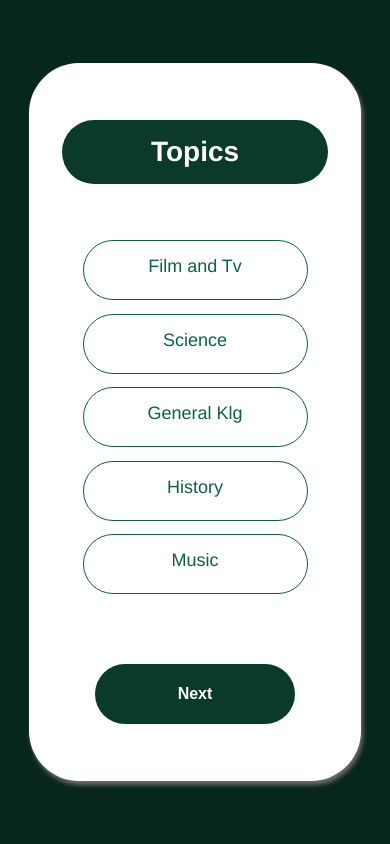
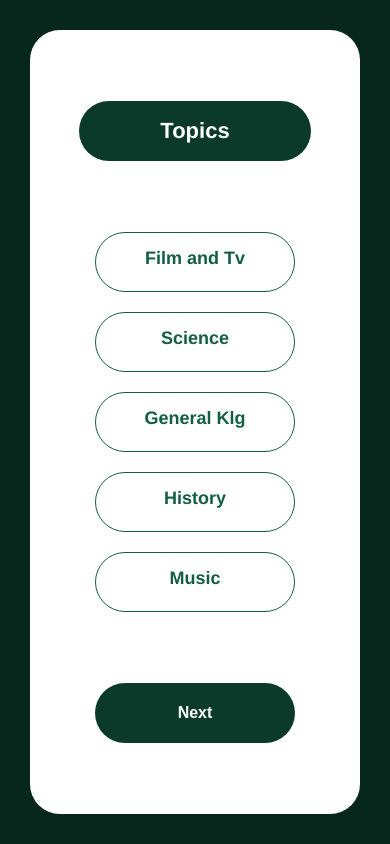
Before and after one commit to Felicien-Amafin/Javascript-Quiz-app, a plain HTML site: page dist/index.html in a window 390 px wide. Both pictures are taken after a click on the button "Play". Drawn offline with Linux system fonts and the light colour scheme.

Commit message:
Applied style to settings Pages including media queries breakpoints

```diff
--- a/dist/index.html
+++ b/dist/index.html
@@ -7,8 +7,8 @@
     <link rel="stylesheet" href="./css/style.css">
     <script type="module" src="../src/js/index.js" defer></script>
 </head>
-<body class ="flex">
-    <main id="app" class="flex">
+<body>
+    <main id="app">
         <section id="page">
 
         </section>
--- a/src/js/homePage.js
+++ b/src/js/homePage.js
@@ -20,9 +20,9 @@ export class HomePage {
         //Add Ids and className to UpdateUI function
         UpdateUI.applyStyle(
             [
-                [ 'app', [ 'app-p-relat'] ],
+                [ 'app', [ 'app'] ],
                 [ 'page', [ 'page'] ],
-                [ 'overlay', [ 'flex','flex__gap100', 'overlay'] ],
+                [ 'overlay', [ 'flex', 'flex__gap100', 'overlay'] ],
                 [ 'buttons', [ 'flex', 'flex-buttons' ] ]
             ],
 
--- a/src/js/settingPage.js
+++ b/src/js/settingPage.js
@@ -16,11 +16,11 @@ export class SettingPage {
         UpdateUI.updateLiNumber(this.lilist);
         this.addStaticTextContent(this.h2TextContent, this.lilist, this.buttonTextContent);
         UpdateUI.clearClass([ 'page' ]);
-        document.getElementById('app').classList.remove('app-p-relat');
+        document.getElementById('app').classList.remove('app');
         //Add Ids and className to UpdateUI function
         UpdateUI.applyStyle(
             [
-                [ 'page', [ 'flex', 'page' ] ],
+                [ 'page', [ 'page' ] ],
                 [ 'sub-container', [ 'card', 'flex', 'flex__space-ev' ] ],
                 [ 'tittle', [ 'card__tittle', 'flex' ] ],
                 [ 'button', [ 'card__button' ] ]
--- a/src/sass/base/_reset.scss
+++ b/src/sass/base/_reset.scss
@@ -14,19 +14,13 @@ html {
 }
 
 body {
+    width: 100%;
     height: 100%;
-    /* min-width: 100vw; */
     background-color: var(--pageBackground);
     font-family: util.$font;
 
     main {
-        /* min-height: 100%; */
-        height: inherit;
+        height: 100%;
         width: 100%;
     }
-
-    section {
-        height: inherit;
-        min-width: inherit;
-    }
 }
--- a/src/sass/base/_typography.scss
+++ b/src/sass/base/_typography.scss
@@ -5,6 +5,7 @@ h2 {
 }
 
 button {
+    /* width: 12.5rem; */
     width: 12.5rem;
     height: 3.75rem;
     border-radius: 1.875rem;
@@ -12,12 +13,6 @@ button {
     font-size: 1rem;
     box-shadow: none;
     border: none;
-
-    @include util.breakpoint(x-large) {
-        width: 12.875rem;
-        height: 4rem;
-        border-radius: 2.375rem;
-    }
 }
 
 li{
--- a/src/sass/layout/_containers.scss
+++ b/src/sass/layout/_containers.scss
@@ -1,13 +1,11 @@
 @use '../util';
 
-.app-p-relat {
+.app{
     position: relative;
 }
 
 .page {
     width: 100%;
-
-    @include util.breakpoint(small) {
-        max-width: 576px;
-    }
+    height: 100%;
+    padding: 1.875rem;
 }
--- a/src/sass/layout/_flex.scss
+++ b/src/sass/layout/_flex.scss
@@ -2,8 +2,8 @@
 .flex {
     display: flex;
     flex-direction: column;
+    justify-content: center;
     align-items: center;
-    justify-content: center;
 
     &__gap100 {
         gap: 6.25rem;
--- a/src/sass/pages/_home-Page.scss
+++ b/src/sass/pages/_home-Page.scss
@@ -8,7 +8,7 @@
     top: 0;
     right:0;
     left: 0;
-    height: 100%;
+    min-height: 100%;
 
     &__show-up {
         background-color: var(--overlay);
@@ -55,9 +55,12 @@
         align-items: center;
         transition: 0.5s;
 
-        @include util.breakpoint(x-large) {
+
+
+
+       /*  @include util.breakpoint(x-large) {
             width: 9.625rem;
-        }
+        } */
 
         &:hover {
             transform: scale(1.1);
@@ -73,7 +76,7 @@
     z-index: 2000;
     width: 80%;
     max-width: 36rem;
-    height: 80%;
+    min-height: 80%;
     background-color: var(--white);
     text-align: center;
     line-height: 2.5rem;
@@ -90,7 +93,7 @@
 
     &__tittle {
         font-weight: 600;
-        font-size: 1.5rem;
+        font-size: 1.625rem;
         color: var(--orange);
 
         @include util.breakpoint(small) {
@@ -98,11 +101,11 @@
         }
 
         @include util.breakpoint(medium) {
-            font-size: 1.875rem;
+            font-size: 1.75rem;
         }
 
         @include util.breakpoint(x-large) {
-            font-size: 2.125rem;
+            font-size: 2rem;
         }
     }
 
@@ -113,10 +116,6 @@
         font-size: 1.125rem;
         margin-bottom: 0.625rem;
         color: var(--bubbleInnerText);
-
-        @include util.breakpoint(small) {
-            line-height: 2.375rem;
-        }
 
         @include util.breakpoint(medium) {
             font-size: 1.25rem;
@@ -132,10 +131,6 @@
         border: 0.09375rem solid var(--bubbleInnerText);
         width: 9.375rem;
 
-        @include util.breakpoint(x-large) {
-            width: 9.625rem;
-        }
-
         &:hover {
             border: 0.09375rem solid var(--alert-butt-hover);
         }
--- a/src/sass/pages/_setting-Page.scss
+++ b/src/sass/pages/_setting-Page.scss
@@ -3,29 +3,42 @@
 @use '../util';
 
 .card {
-    height: 85%;
-    width: 85%;
     background-color: var(--white);
-    border-radius: 50px;
-    box-shadow: 0.125rem 0.25rem 0.25rem var(--box-shadow);
+    min-height: 100%;
+    width:100%;
+    max-width: 36rem;
+    margin: auto;
+    padding: 1.25rem;
+    border-radius: 1.875rem;
 
     &__tittle {
-        width: 80%;
-        height: 4rem;
-        border-radius: 2.1875rem;
+        height: 3.75rem;
+        font-size: 1.375rem ;
+        border-radius: 1.875rem;
+        margin-bottom: 1.25rem;
+        color: var(--white);
         background-color: var(--cardTittle);
-        font-size: 1.75rem;
+        width: min(80%, 400px);
+
+        @include util.breakpoint(small) {
+            font-size: 1.5rem;
+        }
+
+        @include util.breakpoint(medium) {
+            font-size: 1.625rem;
+        }
     }
 
     &__bubble {
-        width: 14.0625rem;
+        width: 12.5rem;
         height: 3.75rem;
-        margin-bottom: 0.75em;
-        font-weight: 500;
+        margin-bottom: 1.25rem;
     }
 
     &__button {
         background-color: var(--cardTittle);
         color: var(--white);
+        width: 12.5rem;
+        height: 3.75rem;
     }
 }
```
Also changed, not shown: dist/css/style.css, src/sass/util/_mixin.scss (line endings or trailing spaces), 1 other file.
